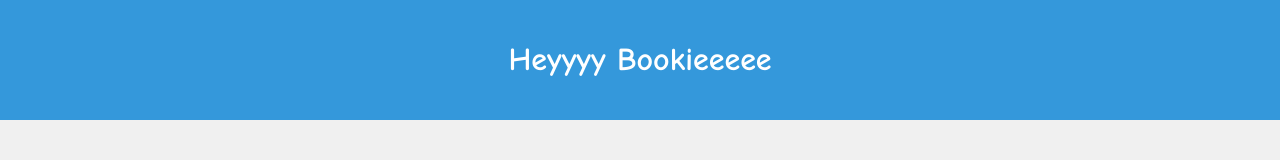
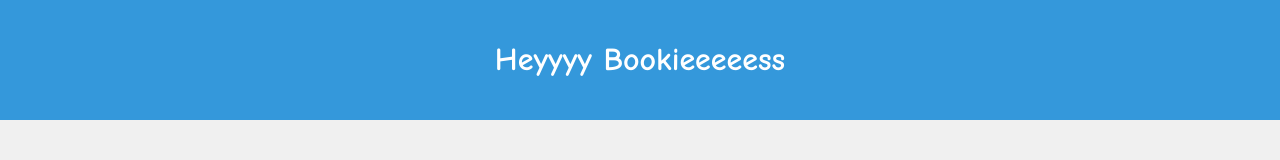
Before and after one commit to Penny1573/penny, a plain HTML site: page index.html in a window 1280 px wide. Shown: the top 160 px of the page. Drawn offline with Linux system fonts and the light colour scheme.

Commit message:
Update index.html

```diff
--- a/index.html
+++ b/index.html
@@ -28,7 +28,7 @@
 </head>
 <body>
     <header>
-        <h1>Heyyyy Bookieeeee</h1>
+        <h1>Heyyyy Bookieeeeess</h1>
     </header>
 
     <img src="https://cdn.spacetelescope.org/archives/images/screen/heic2105a.jpg" alt="Star Image" width="200">
```
